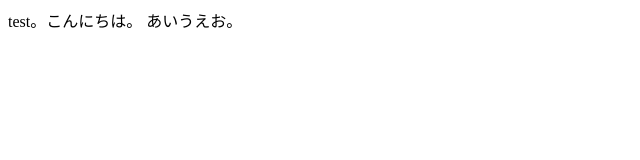
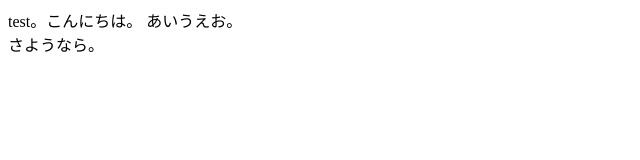
Before and after one commit to nakatsutakehito/Git-Training-01, a plain HTML site: page index.html in a window 1280 px wide. Shown: the full height of the page, 0-640 px from the left. Drawn offline with Linux system fonts and the light colour scheme.

Commit message:
update 1 file and create 1 file

```diff
--- a/index.html
+++ b/index.html
@@ -1,4 +1,5 @@
 <body>
     test。こんにちは。
-    あいうえお。
+    あいうえお。<br>
+    さようなら。
 </body>
```
Also changed, not shown: main.html (added, +8 -0 lines).
